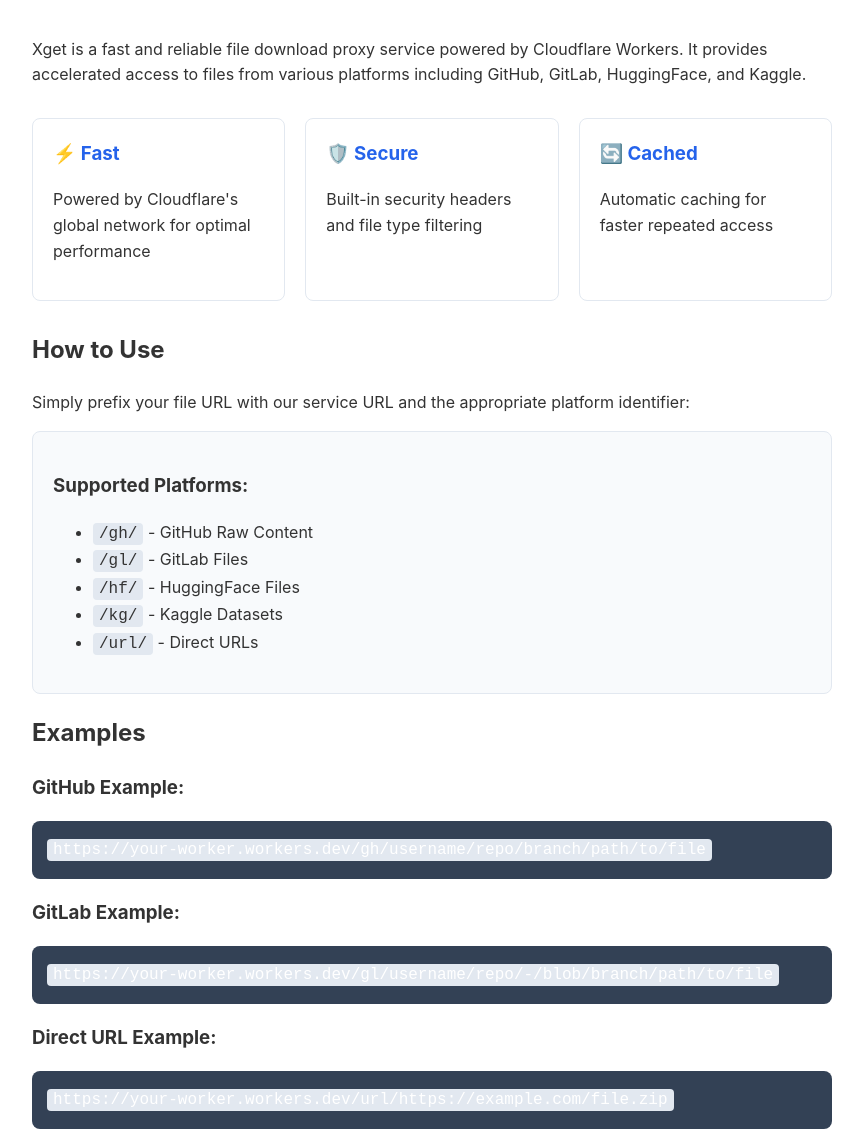
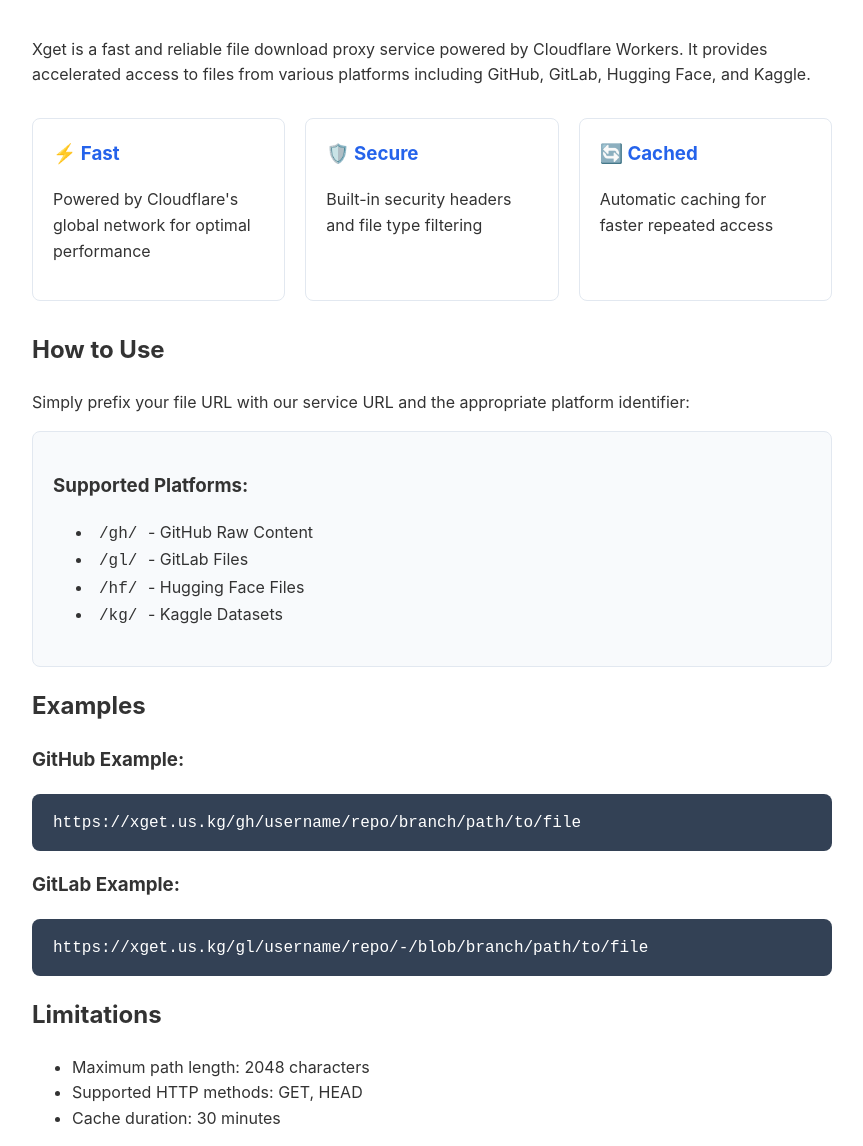
Before and after one commit to xsy99140636/Xget, a website: page homepage/index.html in a window 1280 px wide. Shown: the part 96-1242 px from the top of the page, without its empty margins (208-1071 px from the left). Drawn offline with Linux system fonts and the light colour scheme.

Commit message:
Update index.html

```diff
--- a/homepage/index.html
+++ b/homepage/index.html
@@ -6,8 +6,8 @@
 		<title>Xget - Fast File Download Proxy</title>
 		<style>
 			body {
-                font-family: -apple-system, BlinkMacSystemFont, "Segoe UI",
-                    Roboto, Oxygen, Ubuntu, Cantarell, sans-serif;
+				font-family: -apple-system, BlinkMacSystemFont, "Segoe UI", Roboto,
+					Oxygen, Ubuntu, Cantarell, sans-serif;
 				line-height: 1.6;
 				max-width: 800px;
 				margin: 0 auto;
@@ -30,7 +30,7 @@
 			}
 
 			code {
-                background: #e2e8f0;
+				/* background: #e2e8f0; */
 				padding: 2px 6px;
 				border-radius: 4px;
 				font-family: "Courier New", Courier, monospace;
@@ -69,17 +69,14 @@
 
 		<p>
 			Xget is a fast and reliable file download proxy service powered by
-            Cloudflare Workers. It provides accelerated access to files from
-            various platforms including GitHub, GitLab, HuggingFace, and Kaggle.
+			Cloudflare Workers. It provides accelerated access to files from various
+			platforms including GitHub, GitLab, Hugging Face, and Kaggle.
 		</p>
 
 		<div class="features">
 			<div class="feature-card">
 				<h3>⚡ Fast</h3>
-                <p>
-                    Powered by Cloudflare's global network for optimal
-                    performance
-                </p>
+				<p>Powered by Cloudflare's global network for optimal performance</p>
 			</div>
 			<div class="feature-card">
 				<h3>🛡️ Secure</h3>
@@ -102,9 +99,8 @@
 			<ul>
 				<li><code>/gh/</code> - GitHub Raw Content</li>
 				<li><code>/gl/</code> - GitLab Files</li>
-                <li><code>/hf/</code> - HuggingFace Files</li>
+				<li><code>/hf/</code> - Hugging Face Files</li>
 				<li><code>/kg/</code> - Kaggle Datasets</li>
-                <li><code>/url/</code> - Direct URLs</li>
 			</ul>
 		</div>
 
@@ -112,22 +108,13 @@
 
 		<h3>GitHub Example:</h3>
 		<div class="example">
-            <code
-                >https://your-worker.workers.dev/gh/username/repo/branch/path/to/file</code
-            >
+			<code>https://xget.us.kg/gh/username/repo/branch/path/to/file</code>
 		</div>
 
 		<h3>GitLab Example:</h3>
 		<div class="example">
 			<code
-                >https://your-worker.workers.dev/gl/username/repo/-/blob/branch/path/to/file</code
-            >
-        </div>
-
-        <h3>Direct URL Example:</h3>
-        <div class="example">
-            <code
-                >https://your-worker.workers.dev/url/https://example.com/file.zip</code
+				>https://xget.us.kg/gl/username/repo/-/blob/branch/path/to/file</code
 			>
 		</div>
 
@@ -135,8 +122,7 @@
 		<ul>
 			<li>Maximum path length: 2048 characters</li>
 			<li>Supported HTTP methods: GET, HEAD</li>
-            <li>Blocked file types: .php, .exe, .dll, .bat, .cmd, .sh</li>
-            <li>Cache duration: 24 hours</li>
+			<li>Cache duration: 30 minutes</li>
 		</ul>
 
 		<footer
```
Lines whose indentation alone changed are shown as unchanged.
